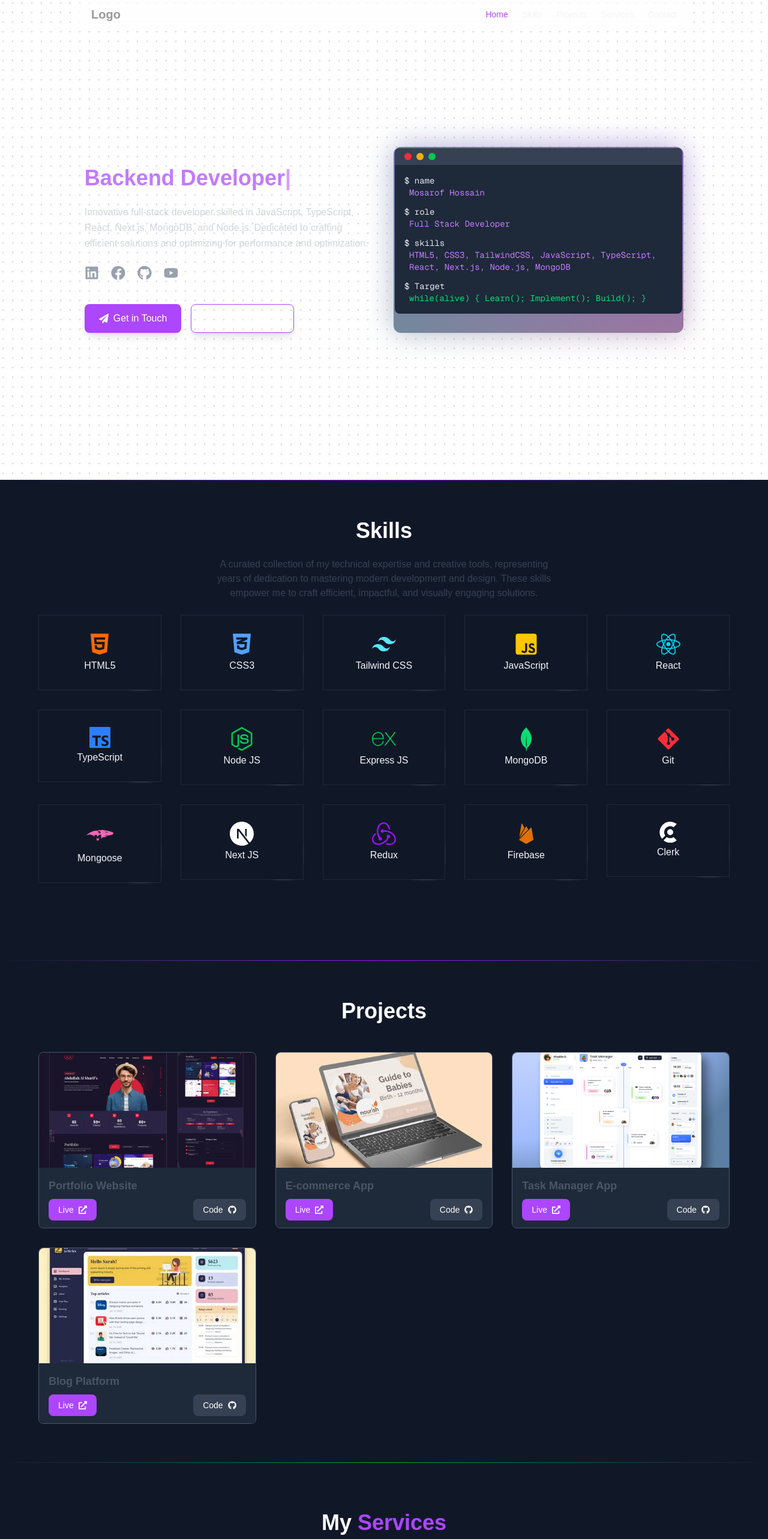
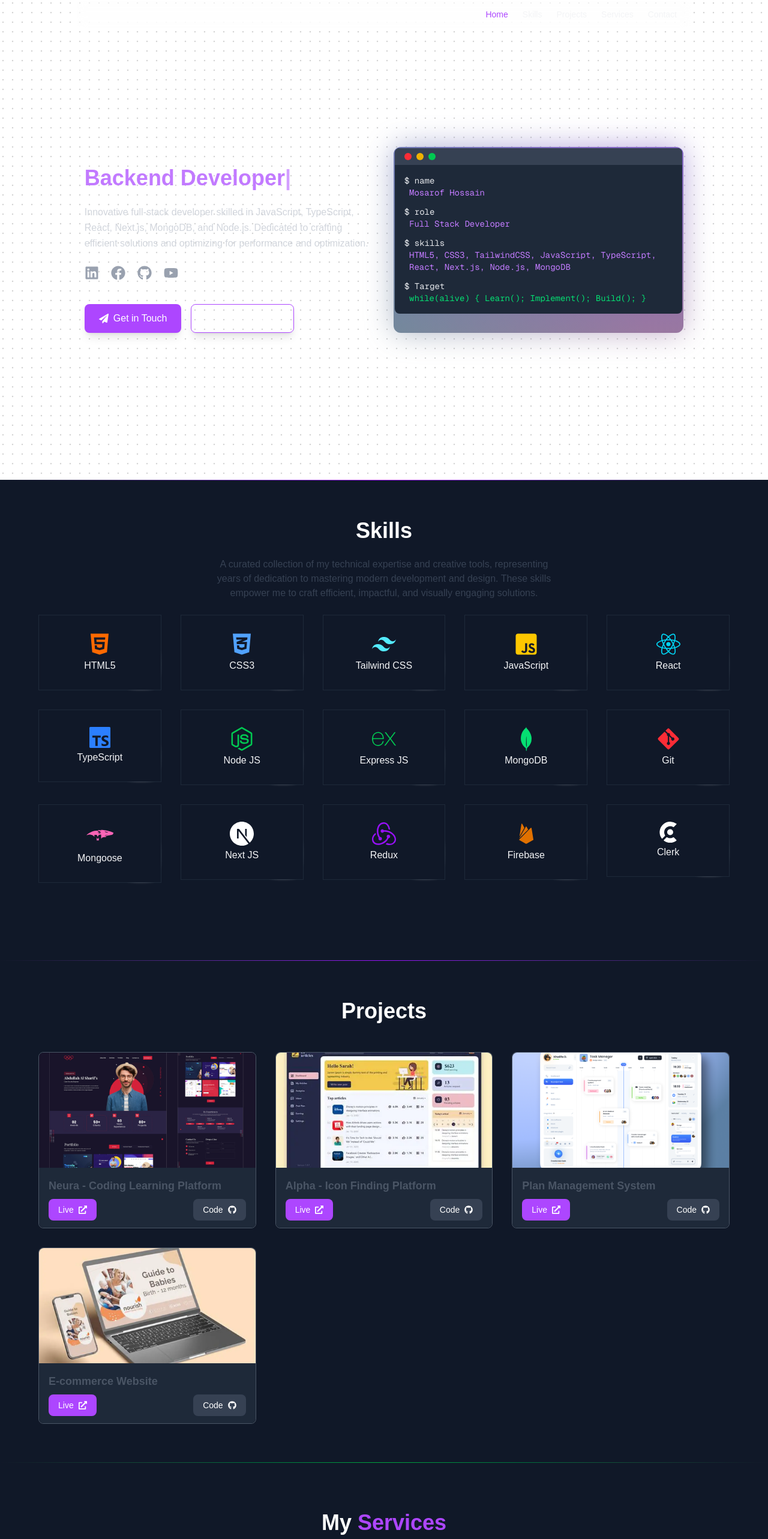
Before and after one commit to dev-mosarof66/PORTFOLIO, a Next.js app: page / in a window 1280 px wide. Shown: the top 2566 px of the page at 60% size. Built offline with nearby package versions, Linux system fonts and the light colour scheme.

Commit message:
nodemailer integrated

```diff
--- a/package.json
+++ b/package.json
@@ -9,13 +9,16 @@
     "lint": "next lint"
   },
   "dependencies": {
+    "axios": "^1.11.0",
     "clsx": "^2.1.1",
     "framer-motion": "^12.23.12",
     "lucide-react": "^0.539.0",
     "motion": "^12.23.12",
     "next": "15.4.6",
+    "nodemailer": "^7.0.5",
     "react": "19.1.0",
     "react-dom": "19.1.0",
+    "react-hot-toast": "^2.6.0",
     "react-icons": "^5.5.0",
     "react-typed": "^2.0.12",
     "tailwind-merge": "^3.3.1"
@@ -24,6 +27,7 @@
     "@eslint/eslintrc": "^3",
     "@tailwindcss/postcss": "^4",
     "@types/node": "^20",
+    "@types/nodemailer": "^7.0.1",
     "@types/react": "^19",
     "@types/react-dom": "^19",
     "eslint": "^9",
--- /dev/null
+++ b/src/app/api/contact/route.ts
@@ -0,0 +1,30 @@
+import { NextResponse } from "next/server";
+import nodemailer from "nodemailer";
+
+export async function POST(req: Request) {
+    try {
+        const { email, message } = await req.json();
+
+        console.log('backend called: ', email, message)
+
+        const transporter = nodemailer.createTransport({
+            service: "gmail",
+            auth: {
+                user: process.env.EMAIL_USER,
+                pass: process.env.EMAIL_PASS,
+            },
+        });
+
+        await transporter.sendMail({
+            from: email,
+            to: process.env.EMAIL_USER,
+            subject: `New message from ${email}`,
+            text: message,
+        });
+
+        return NextResponse.json({ success: true });
+    } catch (err) {
+        console.error("Error sending email:", err);
+        return NextResponse.json({ success: false, error: "Failed to send email" }, { status: 500 });
+    }
+}
--- a/src/app/layout.tsx
+++ b/src/app/layout.tsx
@@ -1,6 +1,7 @@
 import type { Metadata } from "next";
 import { Geist, Geist_Mono } from "next/font/google";
 import "./globals.css";
+import ToastProvider from "@/components/ToasterProvider";
 
 const geistSans = Geist({
   variable: "--font-geist-sans",
@@ -28,6 +29,7 @@ export default function RootLayout({
         className={`${geistSans.variable} ${geistMono.variable} antialiased`}
       >
         {children}
+        <ToastProvider />
       </body>
     </html>
   );
--- /dev/null
+++ b/src/components/ToasterProvider.tsx
@@ -0,0 +1,27 @@
+"use client";
+import { Toaster } from "react-hot-toast";
+
+const ToastProvider = () => {
+  return (
+    <Toaster
+      position="top-right"
+      reverseOrder={false}
+      toastOptions={{
+        success: {
+          style: {
+            background: "#10B981",
+            color: "#fff",
+          },
+        },
+        error: {
+          style: {
+            background: "#EF4444",
+            color: "#fff",
+          },
+        },
+      }}
+    />
+  );
+};
+
+export default ToastProvider;
--- a/src/components/contact.tsx
+++ b/src/components/contact.tsx
@@ -1,9 +1,11 @@
 "use client";
-import React from "react";
+import React, { useState } from "react";
 import { motion } from "motion/react";
 import { BsFillSendFill } from "react-icons/bs";
 import { FaFacebook, FaLinkedin, FaWhatsapp, FaYoutube } from "react-icons/fa";
 import Link from "next/link";
+import axios from "axios";
+import toast from "react-hot-toast";
 
 const Contact = () => {
   const socialLinks = [
@@ -29,10 +31,51 @@ const Contact = () => {
     },
   ];
 
+  const [input, setInput] = useState({
+    email: "",
+    message: "",
+  });
+  const [loading, setLoading] = useState(false);
+
+  const handleChange = (
+    e: React.ChangeEvent<HTMLInputElement | HTMLTextAreaElement>
+  ) => {
+    const { name, value } = e.target;
+    setInput((prev) => ({ ...prev, [name]: value }));
+  };
+
+  const handleSubmit = async (e: React.FormEvent<HTMLFormElement>) => {
+    e.preventDefault();
+    setLoading(true);
+
+    if (!input.email || !input.message) {
+      toast.error("Please fill out all fields.");
+      setLoading(false);
+
+      return;
+    }
+
+    try {
+      const res = await axios.post("/api/contact", input);
+
+      if (res.data.success) {
+        toast.success("Your email sent successfully!");
+        setInput({ email: "", message: "" });
+      } else {
+        toast.error("Your internet connection is unstable.");
+      }
+    } catch (err) {
+      console.error("Error:", err);
+      toast.error("Your internet connection is unstable.");
+    } finally {
+      setLoading(false);
+    }
+  };
+
   return (
     <section
       id="Contact"
-      className="min-h-screen w-full  flex flex-col items-center px-6 py-20  bg-gray-900 text-white"
+      className="min-h-screen w-full flex flex-col items-center px-6 py-20 bg-gray-900 text-white"
     >
       <div className="w-full max-w-6xl flex flex-col gap-10 ">
         {/* Top Section - Header */}
@@ -50,8 +93,8 @@ const Contact = () => {
           <motion.div
             initial={{ opacity: 0, x: -40 }}
             whileInView={{ opacity: 1, x: 0 }}
-        transition={{ duration: 0.8, delay: 0.4 }}
-            className="flex  flex-col items-center justify-center lg:items-start lg:text-left gap-6"
+            transition={{ duration: 0.8, delay: 0.4 }}
+            className="flex flex-col items-center justify-center lg:items-start lg:text-left gap-6"
           >
             <p className="text-sm sm:text-base text-gray-300 w-full sm:w-md text-center">
               Let’s turn ideas into reality — drop me a message and let’s build
@@ -79,34 +122,46 @@ const Contact = () => {
             transition={{ duration: 0.8, delay: 0.8 }}
             className="w-full max-w-lg mx-auto"
           >
-            <div className=" backdrop-blur-md border border-white/20 rounded-lg shadow-xl p-4">
+            <div className="backdrop-blur-md border border-white/20 rounded-lg shadow-xl p-4">
               <h3 className="text-xl sm:text-2xl font-semibold text-center mb-6">
                 Send a Message
               </h3>
-              <form className="space-y-5">
+              <form onSubmit={handleSubmit} className="space-y-5">
                 <input
                   type="email"
+                  name="email"
+                  value={input.email}
+                  onChange={handleChange}
                   placeholder="Your Email"
-                  className="w-full text-sm px-4 py-2 rounded-lg  border border-white/30 text-white placeholder-white/70 focus:outline-none focus:ring focus:ring-purple-400 transition"
+                  className="w-full text-sm px-4 py-2 rounded-lg border border-white/30 text-white placeholder-white/70 focus:outline-none focus:ring focus:ring-purple-400 transition"
                 />
                 <textarea
+                  name="message"
+                  value={input.message}
+                  onChange={handleChange}
                   placeholder="Your Message"
                   rows={5}
-                  className="w-full text-sm px-4 py-3 rounded-lg  border border-white/30 text-white placeholder-white/70 focus:outline-none focus:ring focus:ring-purple-400 transition duration-300 delay-75 resize-none"
+                  className="w-full text-sm px-4 py-3 rounded-lg border border-white/30 text-white placeholder-white/70 focus:outline-none focus:ring focus:ring-purple-400 transition duration-300 delay-75 resize-none"
                 />
                 <button
                   type="submit"
                   className="w-full py-2 flex items-center justify-center gap-2 rounded-sm bg-purple-700 hover:bg-purple-800 transition duration-300 delay-75 shadow-md cursor-pointer"
                 >
-                  <BsFillSendFill />
-                  <p>Send Mail</p>
+                  {loading ? (
+                    "Sending Mail..."
+                  ) : (
+                    <>
+                      {" "}
+                      <BsFillSendFill />
+                      <p>Send Mail</p>
+                    </>
+                  )}
                 </button>
               </form>
             </div>
           </motion.div>
         </div>
       </div>
-
     </section>
   );
 };
--- a/src/components/home.tsx
+++ b/src/components/home.tsx
@@ -50,10 +50,10 @@ const Hero = () => {
   return (
     <section
       id="Home"
-      className="w-full min-h-screen flex flex-col md:flex-row items-center justify-center bg-gray-900 text-white"
+      className="w-full min-h-screen bg-gray-900 text-white"
     >
-      <HeroHighlight>
-        <div className="w-full h-full py-32 sm:py-0 px-4">
+      <HeroHighlight className="w-full h-full">
+        <div className="w-full h-full lg:flex lg:items-center lg:justify-center py-24 px-4">
           <div className="w-full sm:w-[90%] lg:w-[80%] mx-auto grid grid-cols-1 lg:grid-cols-2 gap-6 sm:gap-8">
             {/* LEFT SIDE */}
             <motion.div
--- a/src/components/navbar.tsx
+++ b/src/components/navbar.tsx
@@ -59,7 +59,7 @@ const Navbar = () => {
     >
       <div className="w-full sm:w-[90%] lg:w-[80%] mx-auto flex items-center justify-between fixed backdrop-blur-sm mt-6 py-3 px-6">
         {/* Logo */}
-        <h1 className="text-xl font-bold">Logo</h1>
+        <h1 className="text-xl font-bold">{""}</h1>
 
         {/* Mobile Menu Icon */}
         <div className="block md:hidden cursor-pointer">
--- a/src/components/projects.tsx
+++ b/src/components/projects.tsx
@@ -13,31 +13,31 @@ import { GlowingEffect } from "./ui/glowing-effect";
 const dummyProjects = [
   {
     id: 1,
-    title: "Portfolio Website",
+    title: "Neura - Coding Learning Platform",
     image: portfolioImage,
     live: "#",
-    code: "#",
+    code: "https://github.com/dev-mosarof66/AI-TUTOR",
   },
   {
     id: 2,
-    title: "E-commerce App",
-    image: ecommerceImage,
+    title: "Alpha - Icon Finding Platform",
+    image: blogImage,
     live: "#",
-    code: "#",
+    code: "https://github.com/dev-mosarof66/ALPHA-ICON-APP",
   },
   {
     id: 3,
-    title: "Task Manager App",
+    title: "Plan Management System",
     image: taskManagerImage,
     live: "#",
-    code: "#",
+    code: "https://github.com/dev-mosarof66/TO-DO-APP-CLIENT",
   },
   {
     id: 4,
-    title: "Blog Platform",
-    image: blogImage,
+    title: "E-commerce Website",
+    image: ecommerceImage,
     live: "#",
-    code: "#",
+    code: "https://github.com/dev-mosarof66/rencart",
   },
 ];
 
```
Also changed, not shown: 2 other files (tests, documents, lock files or other folders).
